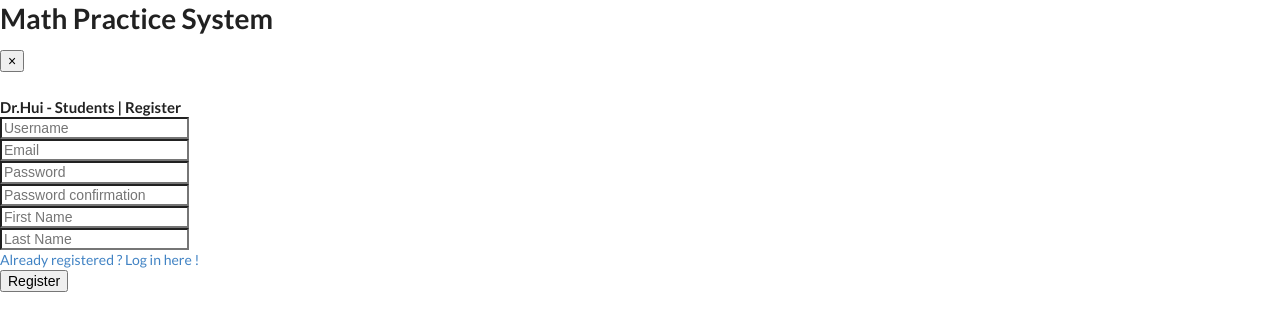
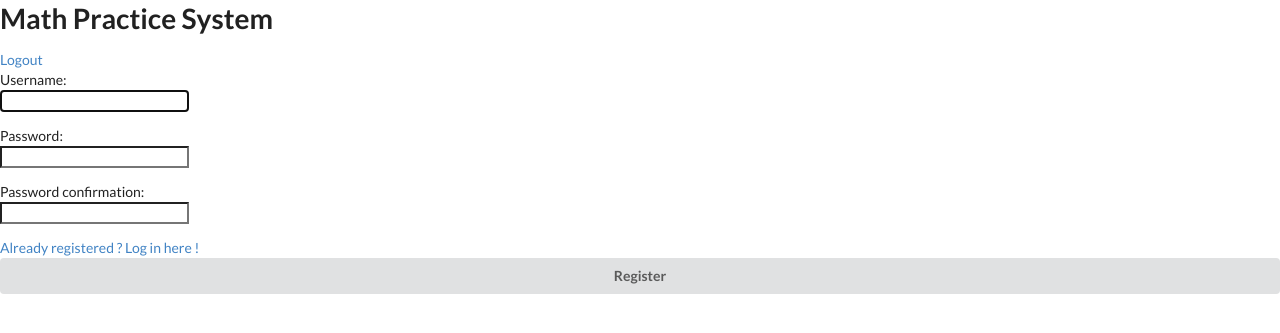
Before and after one commit to fiennyangeln/Math-Practice-System, a Django app: page /students/register/ in a window 1280 px wide. Shown: the top 333 px of the page. Run offline with Django 3.2, Linux system fonts and the light colour scheme.

Commit message:
add login,register, logout

```diff
--- a/apps/students/controllers/base_views.py
+++ b/apps/students/controllers/base_views.py
@@ -2,9 +2,12 @@ from django.shortcuts import render, redirect
 from django.http import HttpResponseRedirect
 from webmodels.models import *
 from django.contrib.auth import authenticate, login, logout
+from django.contrib.auth.views import LoginView
+from django.contrib.auth.forms import UserCreationForm
 from django.contrib import messages
 from django.contrib.auth.models import User
 class BaseView():
+
     def dashboard(request):
         param={'edu_level' : EducationLevel.objects.all()}
         return render(request,'index.html',param)
@@ -21,20 +24,28 @@ class BaseView():
         return HttpResponseRedirect('http://155.69.150.211:8001/')
 
     def log_in(request):
-        param ={}
-        if request.method == 'GET':
-            if not request.user.is_authenticated:
-                return redirect('/students/home')
-            else:
-                return render(request,'login.html',param)
-        if request.method == 'POST':
+
+        if (request.user.is_authenticated):
             return redirect('/students/home')
+        else:
+            return LoginView.as_view()(request)
 
     def register(request):
-        param ={}
-        return render(request,'register.html',param)
+        if request.method == 'POST':
+            form = UserCreationForm(request.POST)
+            # save user
+            if form.is_valid():
+                form.save()
+                messages.add_message(request, messages.SUCCESS, "User created successfully, Please Login")
+                return redirect('/students/login')
+        else:
+            form = UserCreationForm()
+
+        param ={'form': form}
+        return render(request,'registration/register.html',param)
 
     def log_out(request):
         param ={}
+        #return logout_then_login(request, login_url ='/students/login')
         logout(request)
         return redirect('/students/login')
--- a/apps/students/templates/base.html
+++ b/apps/students/templates/base.html
@@ -17,15 +17,36 @@
 <body>
 <div class="btn-block">
     <div class="jumbotron jumbotron-fluid text-center">
-        <h1>Math Practice System</h1>
-{% block body %}
-{% endblock %}
+      <h1>Math Practice System</h1>
+      <a href="/students/logout">Logout</a>
+      {% block messages %}
+        {% if messages %}
+          {% for message in messages %}
+          <div class="ui {{ message.tags }} message">
+            <i class="close icon"></i>
+              {{ message }}
+          </div>
+          {% endfor %}
+        {% endif %}
+      {% endblock %}
+
+      {% block body %}
+      {% endblock %}
     </div>
 </div>
     <!-- Put it below to make sure page load first, speed up render, prevent unresponsive stalls -->
     <script src="{% static 'js/jquery-3.2.1.js'%}" type= "text/javascript"></script>
     <script src="{% static 'semanticui/semantic.js' %}" type = "text/javascript"></script>
-  <!-- import bootscrap javascript -->
+    <script type="text/javascript">
+        $('.message .close')
+      .on('click', function() {
+        $(this)
+          .closest('.message')
+          .transition('fade')
+        ;
+      })
+    ;
+    </script>
 </body>
 
 </html>
--- a/apps/students/templates/register.html
+++ /dev/null
@@ -1,97 +0,0 @@
-{% extends 'base.html' %}
-
-{% block body %}
-<form method="post" action="/students/register/">
-  <div class="container">
-    <div class="row">
-      <div class="col-md-4"></div>
-      <div class="col-md-4">
-        {% if messages %}
-        <ul class="alert alert-danger center-block list-unstyled">
-          {% for message in messages %}
-          <li
-            {% if message.tags %}
-              class="text-danger messages"
-            {% endif %}>
-            {{ message }}
-          </li>
-          {% endfor %}
-        </ul>
-        {% endif %}
-      </div>
-      <div class="col-md-4"></div>
-    </div>
-  </div>
-
-  {% csrf_token %}
-
-  <div class="modal-dialog">
-    <div class="modal-content">
-      <div class="modal-header">
-        <button type="button" class="close" data-dismiss="modal" aria-hidden="true">×</button>
-        <h4 class="modal-title" id="myModalLabel">Dr.Hui - Students | Register</h4>
-      </div> <!-- /.modal-header -->
-
-      <div class="modal-body">
-        <form role="form">
-          <div class="form-group">
-            <div class="input-group">
-              <input type="text" class="form-control" placeholder="Username" name="username" required>
-              <label class="input-group-addon glyphicon glyphicon-user"></label>
-            </div>
-          </div> <!-- /.form-group -->
-
-          <div class="form-group">
-            <div class="input-group">
-              <input type="text" class="form-control" placeholder="Email" name="email" required>
-              <label class="input-group-addon glyphicon glyphicon-envelope"></label>
-            </div> <!-- /.input-group -->
-          </div> <!-- /.form-group -->
-
-          <div class="form-group">
-            <div class="input-group">
-              <input type="password" class="form-control" placeholder="Password" name="password" required>
-              <label class="input-group-addon glyphicon glyphicon-lock"></label>
-            </div> <!-- /.input-group -->
-          </div> <!-- /.form-group -->
-
-          <div class="form-group">
-            <div class="input-group">
-              <input type="password" class="form-control" placeholder="Password confirmation" name="password_confirmation" required>
-              <label class="input-group-addon glyphicon glyphicon-lock"></label>
-            </div> <!-- /.input-group -->
-          </div> <!-- /.form-group -->
-
-          <div class="form-group">
-            <div class="input-group">
-              <input type="text" class="form-control" placeholder="First Name" name="first_name" required>
-              <label class="input-group-addon glyphicon glyphicon-heart"></label>
-            </div> <!-- /.input-group -->
-          </div> <!-- /.form-group -->
-
-          <div class="form-group">
-            <div class="input-group">
-              <input type="text" class="form-control" placeholder="Last Name" name="last_name" required>
-              <label class="input-group-addon glyphicon glyphicon-heart"></label>
-            </div> <!-- /.input-group -->
-          </div> <!-- /.form-group -->
-
-          <div class="form-group">
-            <div class="input-group center-block text-center">
-              <a href="/students/login_student/">Already registered ? Log in here !</a>
-            </div> <!-- /.input-group -->
-          </div> <!-- /.form-group -->
-
-
-      </div> <!-- /.modal-body -->
-
-      <div class="modal-footer">
-        <button class="form-control btn btn-default">Register</button>
-      </div> <!-- /.modal-footer -->
-
-    </div><!-- /.modal-content -->
-
-  </div><!-- /.modal-dialog -->
-</form>
-
-{% endblock %}
--- /dev/null
+++ b/apps/students/templates/registration/register.html
@@ -0,0 +1,21 @@
+{% extends 'base.html' %}
+
+{% block body %}
+<form method="post" action="/students/register/">
+
+  {% csrf_token %}
+
+ {% for field in form %}
+ <p>
+   {{ field.label_tag }}<br>
+   {{ field }}
+   {% for error in field.errors %}
+     <p style="color: red">{{ error }}</p>
+   {% endfor %}
+ </p>
+{% endfor %}
+    <a href="/students/login_student/">Already registered ? Log in here !</a>
+    <button class="ui fluid submit button">Register</button>
+</form>
+
+{% endblock %}
--- a/apps/students/urls.py
+++ b/apps/students/urls.py
@@ -6,6 +6,7 @@ from .controllers.exercise_views import ExerciseView
 from .controllers.practice_views import PracticeView
 from .controllers.quiz_views import QuizView
 from .controllers.paper_views import PaperView
+from django.contrib.auth.views import LoginView
 
 urlpatterns = [
     url(r'^$', BaseView.log_in, name="default"),
```
Also changed, not shown: apps/students/templates/login.html (deleted, +0 -81 lines), apps/students/templates/registration/login.html (added, +54 -0 lines).
